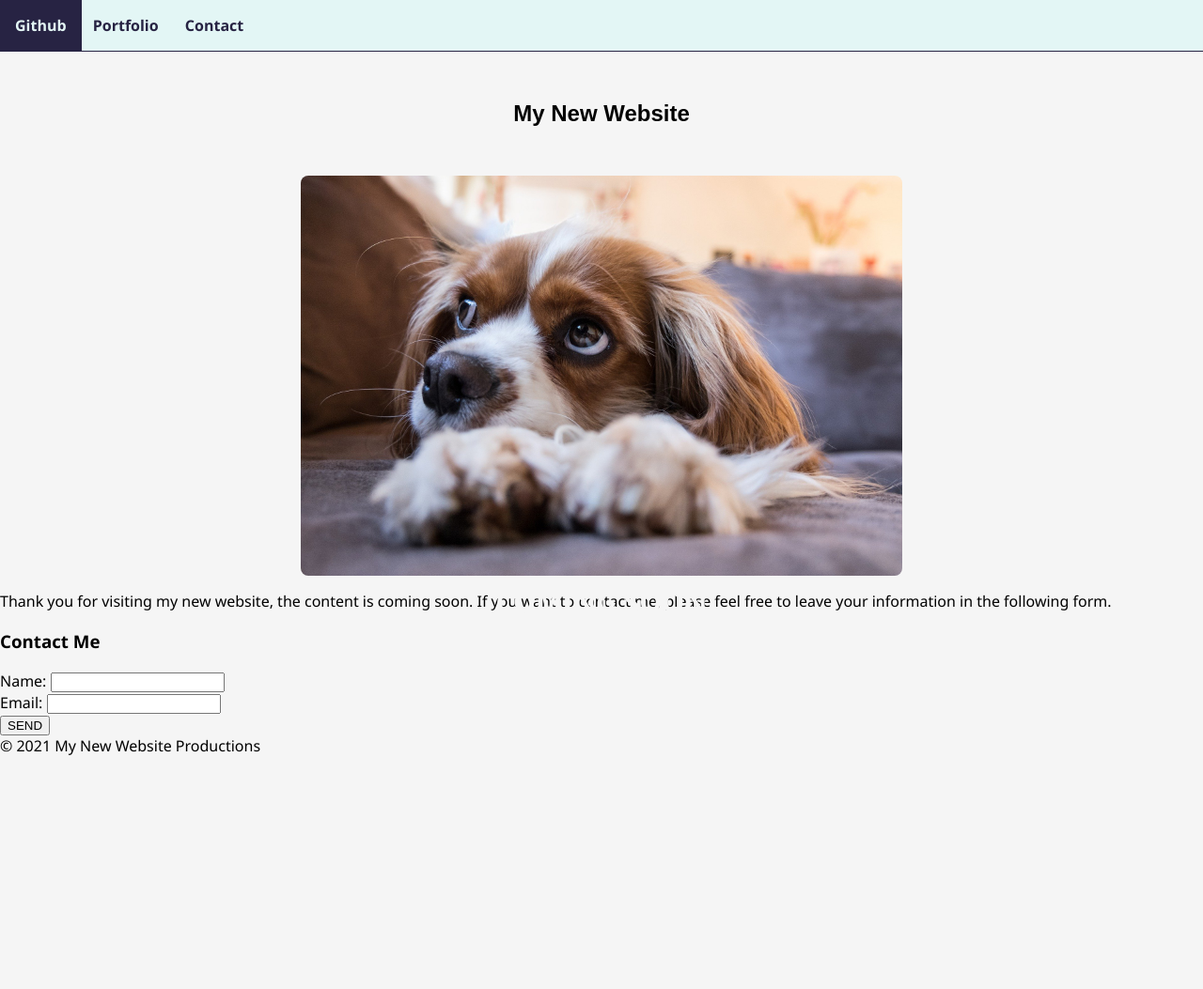
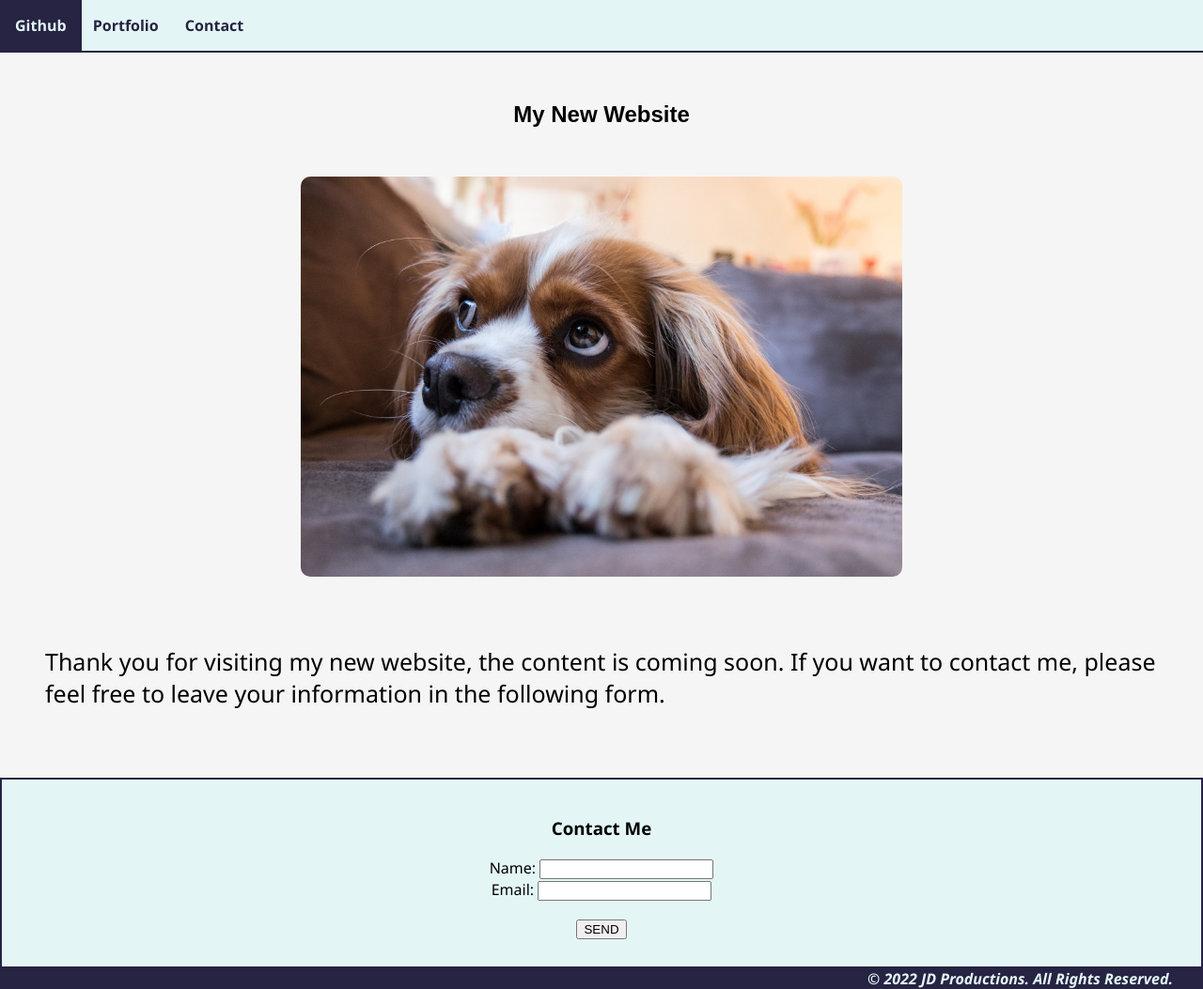
Before and after one commit to zhuzhu930/Miniproject-JD, a plain HTML site: page index.html in a window 1280 px wide. Shown: the whole page at 94% size. Before the commit the page ends 805 px from the top, so only its background shows below. Drawn offline with Linux system fonts and the light colour scheme.

Commit message:
Modified HTML and CSS

```diff
--- a/Assets/CSS/stylesheet.css
+++ b/Assets/CSS/stylesheet.css
@@ -22,7 +22,7 @@ body {
 }
 nav {
   background-color: #e3f6f5;
-  border-bottom: 1px solid #272343;
+  border-bottom: 2px solid #272343;
 }
 ul {
   list-style-type: none;
@@ -56,8 +56,12 @@ img {
   margin-left: auto;
   margin-right: auto;
   width: 50%;
-  border-radius: 8px;
-  box-shadow: grey;
+  border-radius: 10px;
+  /* box-shadow: grey; */
+}
+p {
+  font-size: 25px;
+  padding: 3rem;
 }
 .center {
   position: absolute;
@@ -68,3 +72,25 @@ img {
   font-weight: bold;
   color: whitesmoke;
 }
+#contactme {
+  text-align: center;
+  padding: 20px;
+  border: 2px solid #272343;
+  background-color: #e3f6f5;
+}
+.send {
+  /* background-color: #272343;
+  color: #e3f6f5; */
+  padding: 8px;
+  font-weight: bold;
+  font-size: 25px;
+}
+footer {
+  background-color: #272343;
+  color: #e3f6f5;
+  font-size: medium;
+  font-style: italic;
+  font-weight: bold;
+  text-align: right;
+  padding-right: 2rem;
+}
--- a/index.html
+++ b/index.html
@@ -29,7 +29,7 @@
 
     <P>Thank you for visiting my new website, the content is coming soon. If you want to contact me, please feel free to leave your information in the following form.</P>
 
-    <section>
+    <section id="contactme">
     <h3>Contact Me</h3>
     <form action="" method="get" class="form-example">
         <div class="form-example">
@@ -40,14 +40,14 @@
           <label for="email">Email: </label>
           <input type="email" name="email" id="email" required>
         </div>
-        <div class="form-example">
+        <div class="send">
           <input type="submit" value="SEND">
         </div>
       </form>
     </section>
 
     <footer>
-    &copy; 2021 My New Website Productions
+    &copy; 2022 JD Productions. All Rights Reserved.
     </footer>
 </body>
 </html>
```
